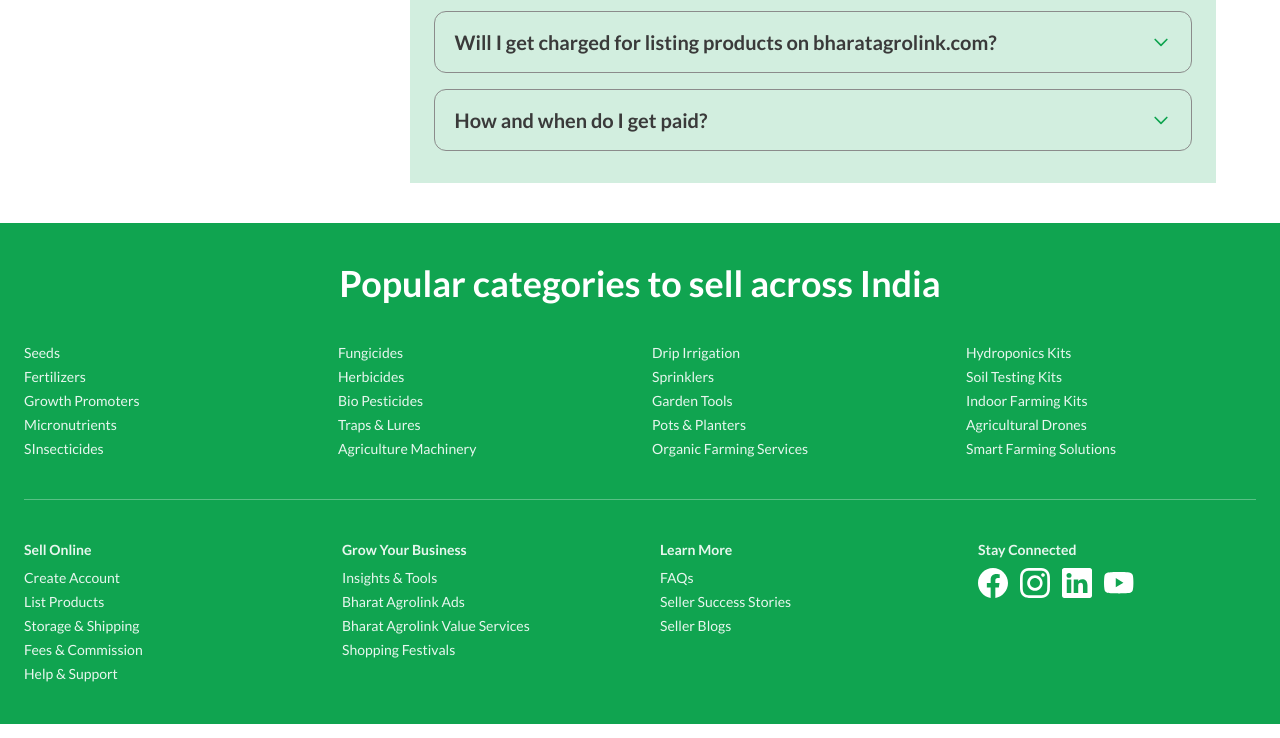
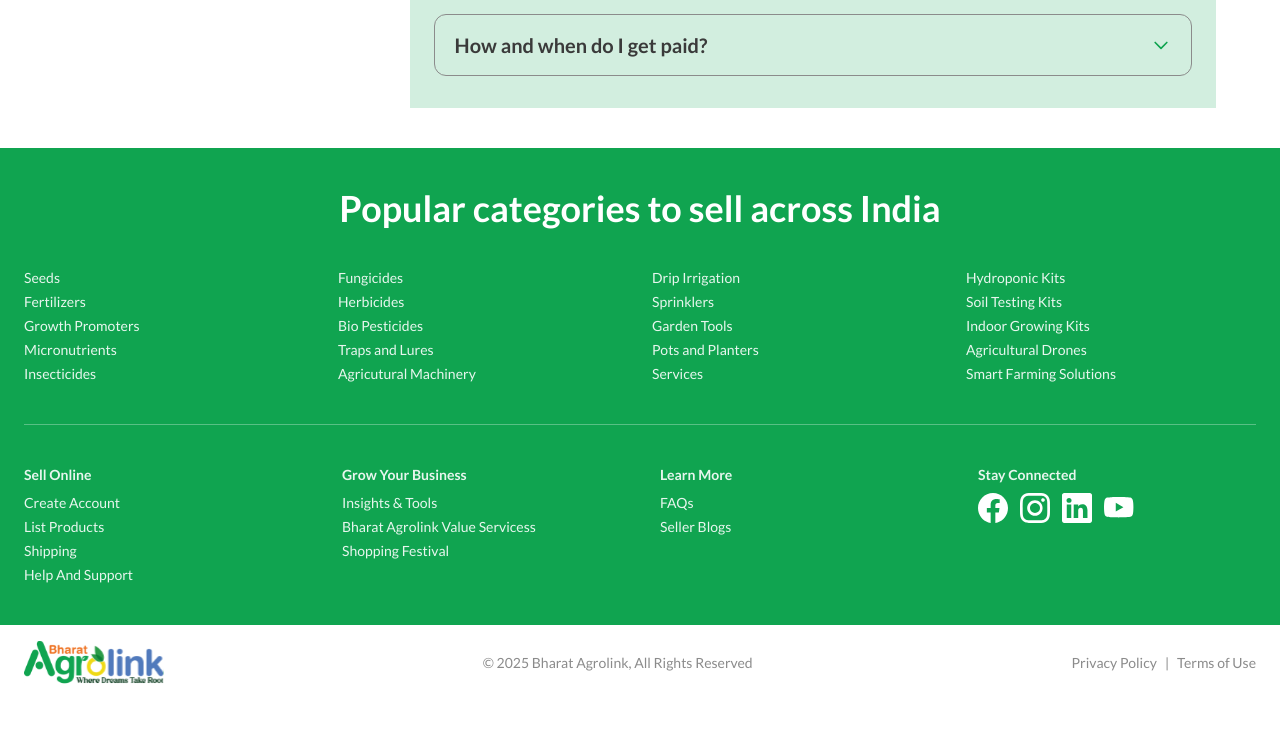
Before and after one commit to techbharatagrolink/Vendor-Onboarding-Module, a Next.js app in the folder vendor-onboarding-module/: page /Learn in a window 1280 px wide. Shown: the part 2029-2767 px from the top of the page. After the commit the page ends 2730 px from the top, so only its background shows below. Built offline with nearby package versions, Linux system fonts and the light colour scheme; no server answers.

Commit message:
Added links to the footer, content changes in successtories section in both components and changed images in learn and grow pages

```diff
--- a/vendor-onboarding-module/app/components/Footer.js
+++ b/vendor-onboarding-module/app/components/Footer.js
@@ -12,32 +12,32 @@
         {/* Top 4 Columns */}
         <div className="grid grid-cols-2 md:grid-cols-4 gap-6 text-sm text-white/90">
           <div className="space-y-1">
-            <p>Seeds</p>
-            <p>Fertilizers</p>
-            <p>Growth Promoters</p>
-            <p>Micronutrients</p>
-            <p>SInsecticides</p>
+            <p><Link target="_blank" href="https://bharatagrolink.com/search?search=seeds">Seeds</Link></p>
+            <p><Link target="_blank" href="https://bharatagrolink.com/shop/fertilizers">Fertilizers</Link></p>
+            <p><Link target="_blank" href="https://bharatagrolink.com/shop/growth-promoterregulator">Growth Promoters</Link></p>
+            <p><Link target="_blank" href="https://bharatagrolink.com/shop/micronutrients">Micronutrients</Link></p>
+            <p><Link target="_blank" href="https://bharatagrolink.com/shop/insecticides">Insecticides</Link></p>
           </div>
           <div className="space-y-1">
-            <p>Fungicides</p>
-            <p>Herbicides</p>
-            <p>Bio Pesticides</p>
-            <p>Traps & Lures</p>
-            <p>Agriculture Machinery</p>
+            <p><Link target="_blank" href="https://bharatagrolink.com/shop/fungicides">Fungicides</Link></p>
+            <p><Link target="_blank" href="https://bharatagrolink.com/shop/herbicides">Herbicides</Link></p>
+            <p><Link target="_blank" href="https://bharatagrolink.com/shop/bio-pesticides">Bio Pesticides</Link></p>
+            <p><Link target="_blank" href="https://bharatagrolink.com/shop/traps-and-lures">Traps and Lures</Link></p>
+            <p><Link target="_blank" href="https://bharatagrolink.com/shop/machines">Agricutural Machinery</Link></p>
           </div>
           <div className="space-y-1">
-            <p>Drip Irrigation</p>
-            <p>Sprinklers</p>
-            <p>Garden Tools</p>
-            <p>Pots & Planters</p>
-            <p>Organic Farming Services</p>
+            <p><Link target="_blank" href="https://bharatagrolink.com/shop/drip-and-pipe">Drip Irrigation</Link></p>
+            <p><Link target="_blank" href="https://bharatagrolink.com/shop/sprinkler-set">Sprinklers</Link></p>
+            <p><Link target="_blank" href="https://bharatagrolink.com/shop/garden-tools">Garden Tools</Link></p>
+            <p><Link target="_blank" href="https://bharatagrolink.com/shop/garden-accessories">Pots and Planters</Link></p>
+            <p><Link target="_blank" href="https://bharatagrolink.com/shop/services">Services</Link></p>
           </div>
           <div className="space-y-1">
-            <p>Hydroponics Kits</p>
-            <p>Soil Testing Kits</p>
-            <p>Indoor Farming Kits</p>
-            <p>Agricultural Drones</p>
-            <p>Smart Farming Solutions</p>
+            <p><Link target="_blank" href="https://bharatagrolink.com/shop/hydroponic-kit">Hydroponic Kits</Link></p>
+            <p><Link target="_blank" href="https://bharatagrolink.com/shop/soil-testing-kit">Soil Testing Kits</Link></p>
+            <p><Link target="_blank" href="https://bharatagrolink.com/shop/indoor-growing-kit">Indoor Growing Kits</Link></p>
+            <p><Link target="_blank" href="https://bharatagrolink.com/shop/drones">Agricultural Drones</Link></p>
+            <p><Link target="_blank" href="https://bharatagrolink.com/shop/smart-farming">Smart Farming Solutions</Link></p>
           </div>
         </div>
 
@@ -47,34 +47,34 @@
         <div className="grid grid-cols-1 sm:grid-cols-2 lg:grid-cols-4 gap-10 text-sm text-white/90">
           {/* Column 1 */}
           <div>
-            <h3 className="font-semibold mb-2">Sell Online</h3>
+            <h3 className="font-semibold mb-2"><Link target="_blank" href="/SellOnline">Sell Online</Link></h3>
             <ul className="space-y-1">
-              <li>Create Account</li>
-              <li>List Products</li>
-              <li>Storage & Shipping</li>
-              <li>Fees & Commission</li>
-              <li>Help & Support</li>
+              <li><Link target="_blank" href="/SellOnline#createAccount">Create Account</Link></li>
+              <li><Link target="_blank" href="/SellOnline#listProducts">List Products</Link></li>
+              <li><Link target="_blank" href="/SellOnline#storage">Shipping</Link></li>
+              {/* <li><Link target="_blank" href="/SellOnline#createAccount">Create Account</Link></li> */}
+              <li><Link target="_blank" href="/SellOnline#help">Help And Support</Link></li>
             </ul>
           </div>
 
           {/* Column 2 */}
           <div>
-            <h3 className="font-semibold mb-2">Grow Your Business</h3>
+            <h3 className="font-semibold mb-2"><Link target="_blank" href="/Grow">Grow Your Business</Link></h3>
             <ul className="space-y-1">
-              <li>Insights & Tools</li>
-              <li>Bharat Agrolink Ads</li>
-              <li>Bharat Agrolink Value Services</li>
-              <li>Shopping Festivals</li>
+              <li><Link target="_blank" href="/Grow#insights">Insights & Tools</Link></li>
+              {/* <li>Bharat Agrolink Ads</li> */}
+              <li><Link target="_blank" href="/Grow#assuredBadge">Bharat Agrolink Value Services</Link>s</li>
+              <li><Link target="_blank" href="/Grow#shoppingFestival">Shopping Festival</Link></li>
             </ul>
           </div>
 
           {/* Column 3 */}
           <div>
-            <h3 className="font-semibold mb-2">Learn More</h3>
+            <h3 className="font-semibold mb-2"><Link target="_blank" href="/Learn">Learn More</Link></h3>
             <ul className="space-y-1">
-              <li>FAQs</li>
-              <li>Seller Success Stories</li>
-              <li>Seller Blogs</li>
+              <li><Link target="_blank" href="/Learn#general">FAQs</Link></li>
+              {/* <li>Seller Success Stories</li> */}
+              <li><Link target="_blank" href="/Learn#general">Seller Blogs</Link></li>
             </ul>
           </div>
 
@@ -100,28 +100,28 @@
             </div> */}
             <h3 className="font-semibold mb-2">Stay Connected</h3>
             <div className="flex gap-3 mt-2">
-              <Link href="https://www.facebook.com/share/199Zdh62pe/?mibextid=qi2Omg" target="_blank"><Image
+              <Link target="_blank" href="https://www.facebook.com/share/199Zdh62pe/?mibextid=qi2Omg" ><Image
                 src="/facebook.svg"
                 alt="Logo"
                 width={30}
                 height={30}
                 // className="mr-1"
               /></Link>
-              <Link href="https://www.instagram.com/bharat_agrolink?igsh=MW1tenRqZzQwcmt0Yw==" target="_blank"><Image
+              <Link target="_blank" href="https://www.instagram.com/bharat_agrolink?igsh=MW1tenRqZzQwcmt0Yw==" ><Image
                 src="/instagram.svg"
                 alt="Logo"
                 width={30}
                 height={30}
                 // className="mr-1"
               /></Link>
-              <Link href="https://www.linkedin.com/company/bharatagrolink/" target="_blank"><Image
+              <Link target="_blank" href="https://www.linkedin.com/company/bharatagrolink/" ><Image
                 src="/linkedin.svg"
                 alt="Logo"
                 width={30}
                 height={30}
                 // className="mr-1"
               /></Link>
-              <Link href="https://youtube.com/@bharatagrolink?si=bMR94epkTXlKwnCM" target="_blank" className="my-auto"><Image
+              <Link target="_blank" href="https://youtube.com/@bharatagrolink?si=bMR94epkTXlKwnCM" className="my-auto"><Image
                 src="/youtube.svg"
                 alt="Logo"
                 width={30}
--- a/vendor-onboarding-module/app/components/FooterNote.js
+++ b/vendor-onboarding-module/app/components/FooterNote.js
@@ -39,6 +39,7 @@
       <div className="flex flex-col md:flex-row justify-between items-center space-y-4 md:space-y-0">
         {/* Logo */}
         <div className="flex-shrink-0">
+          <Link href="https://bharatagrolink.com/">
             <Image
               src="/logo1.svg"
               alt="Logo"
@@ -46,6 +47,7 @@
               height={40}
               className="mx-auto md:mx-0"
             />
+          </Link>
         </div>
 
         {/* Copyright */}
--- a/vendor-onboarding-module/app/components/GrowHeroSection.js
+++ b/vendor-onboarding-module/app/components/GrowHeroSection.js
@@ -23,11 +23,11 @@
           {/* Right Image */}
           <div className="md:w-1/2 flex justify-center mb-8 md:mb-0">
             <Image
-              src="/SellOnline.jpg"
+              src="/GrowImage.png"
               alt="Family selling products"
-              width={500}
-              height={500}
-              className="object-contain z-0"
+              width={350}
+              height={350}
+              className="object-cover z-0"
               //    priority
             />
           </div>
--- a/vendor-onboarding-module/app/components/LearnHeroSection.js
+++ b/vendor-onboarding-module/app/components/LearnHeroSection.js
@@ -17,16 +17,16 @@
           {/* Left Text Content */}
 
           <div className="md:w-1/2 text-center md:text-left z-10">
-            <PageHeading heading={"Supercharge your business with industry-leading tools services"} />
+            <PageHeading heading={"Frequently Asked Questions"} />
           </div>
 
           {/* Right Image */}
           <div className="md:w-1/2 flex justify-center mb-8 md:mb-0">
             <Image
-              src="/SellOnline.jpg"
+              src="/LearnImage.png"
               alt="Family selling products"
-              width={500}
-              height={500}
+              width={350}
+              height={350}
               className="object-contain z-0"
               //    priority
             />
--- a/vendor-onboarding-module/app/components/SellerSuccessStoriesSectionLandingPage.js
+++ b/vendor-onboarding-module/app/components/SellerSuccessStoriesSectionLandingPage.js
@@ -15,7 +15,7 @@
     name: "Sachin Rasaili",
     business: "Agrosmart Technologies",
     image: "/1699078522418.jpg",
-    story: `At 23, I joined our family business, registered on Bharat Agrolink during the pandemic, became an Agro Seller, and achieved a 3 Crores turnover with Seller Support’s guidance. Growing every day!`,
+    story: `Starting small with one category, their unwavering support enabled massive growth. I now manage six categories and consistently see 5x annual growth. Their innovative platform truly transformed my business.`,
   },
   // {
   //   name: "Sachin Sir",
```
Also changed, not shown: vendor-onboarding-module/app/components/SuccessStories.js (+12 -19 lines), vendor-onboarding-module/public/GrowImage.png (added), vendor-onboarding-module/public/LearnImage.png (added). Lines whose indentation alone changed are shown as unchanged.
